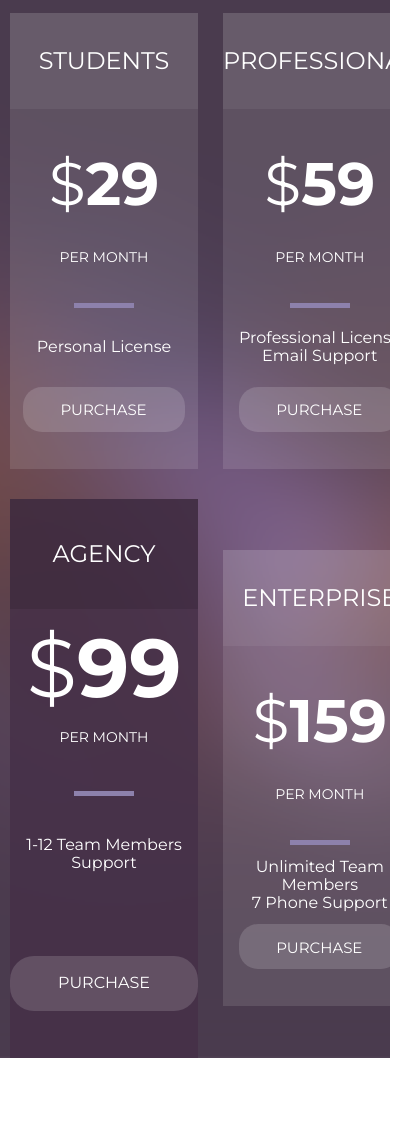
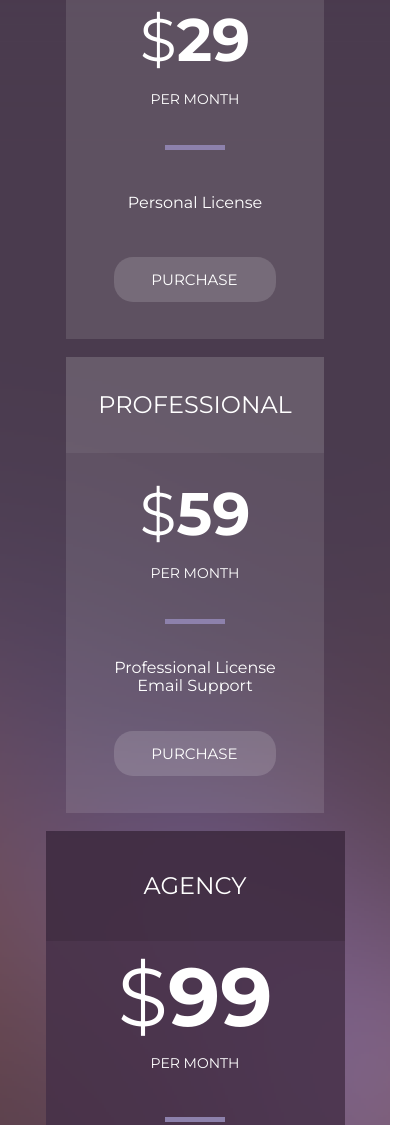
Before and after one commit to dkurnosova/step-project-forkio, a website: page index.html in a window 390 px wide. Shown: the part 4293-5418 px from the top of the page, 417 px wide, since content can reach past the window. Before the commit the page ends 5351 px from the top, so only its background shows below. Drawn offline with Linux system fonts and the light colour scheme; files whose address does not match are found by name.

Commit message:
section prices finished

```diff
--- a/index.html
+++ b/index.html
@@ -176,7 +176,7 @@
 <section class="prices-section">
     <h2 class="prices-section__title">Fork Subscription Pricing</h2>
     <div class="prices-section__wrapper">
-        <div class="tariff-plan">
+        <div class="tariff-plan tariff-plan--first">
             <h3>Students</h3>
             <div class="tariff-plan__wrap">
                 <div>
--- a/src/scss/sections/_prices.scss
+++ b/src/scss/sections/_prices.scss
@@ -4,6 +4,7 @@
     background-position: center;
     background-size: cover;
     padding-inline: 10px;
+    padding-bottom: rem(73);
 
     &__title {
         padding-top: rem(129);
@@ -104,6 +105,7 @@
             div{
                 h4{
                     font-size: rem(82);
+                    line-height: rem(90);
                     margin-bottom: rem(16);
                 }
 
@@ -135,6 +137,7 @@
 
 @media (max-width: 992px){
     .prices-section{
+        padding-bottom: rem(94);
 
         &__title {
             padding-top: rem(98);
@@ -144,61 +147,68 @@
         }
 
         &__wrapper{
-            max-width: rem(610);
+            max-width: rem(623);
             display: grid;
-            grid-template-columns: 1fr 1fr;
+            grid-template-columns: repeat(2, minmax(100px, 299px));
             column-gap: rem(25);
             row-gap: rem(30);
-            justify-self: center;
         }
     }
 
     .tariff-plan{
-        max-width: rem(257);
+        width: 86%;
 
+        &--first{
+            margin: 0 0 0 auto;
+        }
 
         &--main{
+            width: 100%;
+        }
+    }
+}
+
+@media (min-width: 320px) and (max-width: 480px){
+    .prices-section{
+        padding-bottom: rem(12);
+
+        &__title {
+            padding-top: rem(23);
+            font-size: rem(28);
+            line-height: rem(42);
+            margin-bottom: rem(32);
+        }
+
+        &__wrapper{
             max-width: rem(299);
+            grid-template-columns: 1fr;
+            row-gap: rem(18);
+            justify-items: center;
+        }
+    }
 
-            h3{
-                background-color: rgba(0, 0, 0, 0.11);
-                padding-block: rem(43);
+    .tariff-plan{
+        &__wrap{
+            div{
+                h4{
+                    line-height: rem(62);
+                }
             }
+        }
 
+        &--first{
+            margin: 0 auto;
+        }
+
+        &--main{
             &__wrap{
-                height: rem(449);
-                padding-top: rem(14);
-                padding-bottom: rem(47);
-
                 div{
                     h4{
-                        font-size: rem(82);
-                        margin-bottom: rem(16);
-                    }
-
-                    p{
-                        margin-bottom: rem(46);
+                        line-height: rem(84);
                     }
                 }
             }
         }
 
     }
-
-    .btn-purchase{
-        background-color: rgba(255, 255, 255, 0.15);
-        font-size: rem(15);
-        text-transform: uppercase;
-        color: #FFFFFF;
-        padding: rem(15.5) rem(38) rem(14.5) rem(37);
-        border-radius: 19px;
-
-        &--main{
-            font-size: rem(16);
-            line-height: rem(18);
-            padding: rem(18.5) rem(48);
-            border-radius: 24px;
-            margin-top: rem(43);
-        }
-    }
 }
```
Also changed, not shown: dist/css/styles.min.css.
